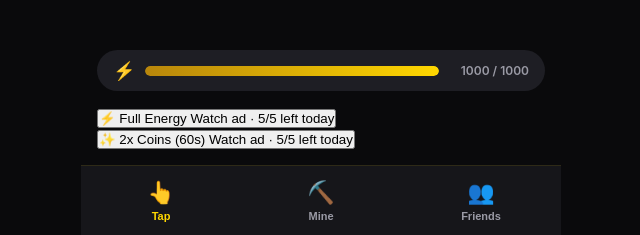
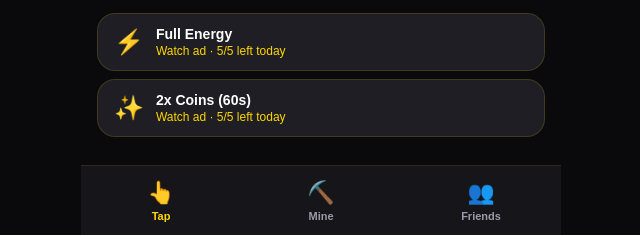
Before and after one commit to hushnud333/Btc-cliker, a plain HTML site: page index.html in a window 1280 px wide. Shown: the part 565-800 px from the top of the page, without its empty margins (319-959 px from the left). Drawn offline with Linux system fonts and the light colour scheme; no server answers.

Commit message:
Add styles for boosts and energy bar sections

```diff
--- a/styles.css
+++ b/styles.css
@@ -242,6 +242,82 @@ body {
     opacity: 0;
     transform: translate(-50%, -160%) scale(1.3);
   }
+}
+
+/* ============================================
+   BOOSTS / REWARDED ADS
+============================================ */
+.boosts-section {
+  display: flex;
+  flex-direction: column;
+  gap: 8px;
+  margin-bottom: 12px;
+}
+
+.boost-btn {
+  display: flex;
+  align-items: center;
+  gap: 12px;
+  background: var(--bg-card);
+  border: 1px solid rgba(255, 215, 0, 0.15);
+  border-radius: var(--border-radius);
+  padding: 12px 16px;
+  cursor: pointer;
+  transition: transform 0.1s ease, border-color 0.15s ease;
+  text-align: left;
+}
+
+.boost-btn:active {
+  transform: scale(0.98);
+}
+
+.boost-btn:disabled {
+  opacity: 0.4;
+  cursor: not-allowed;
+  border-color: rgba(255, 255, 255, 0.05);
+}
+
+.boost-icon {
+  font-size: 24px;
+  flex-shrink: 0;
+}
+
+.boost-text {
+  display: flex;
+  flex-direction: column;
+  gap: 2px;
+}
+
+.boost-title {
+  font-size: 14px;
+  font-weight: 700;
+  color: var(--text-primary);
+}
+
+.boost-sub {
+  font-size: 12px;
+  color: var(--gold);
+}
+
+.boost-btn:disabled .boost-sub {
+  color: var(--text-secondary);
+}
+
+.multiplier-banner {
+  background: linear-gradient(135deg, var(--gold-dark), var(--gold));
+  color: #000;
+  font-weight: 700;
+  font-size: 13px;
+  text-align: center;
+  border-radius: 12px;
+  padding: 10px;
+  margin-bottom: 10px;
+  animation: pulseBanner 1s ease-in-out infinite;
+}
+
+@keyframes pulseBanner {
+  0%, 100% { opacity: 1; }
+  50% { opacity: 0.85; }
 }
 
 /* ============================================
@@ -577,4 +653,4 @@ body {
 ============================================ */
 .screens::-webkit-scrollbar {
   width: 0;
-}
+   }
```
